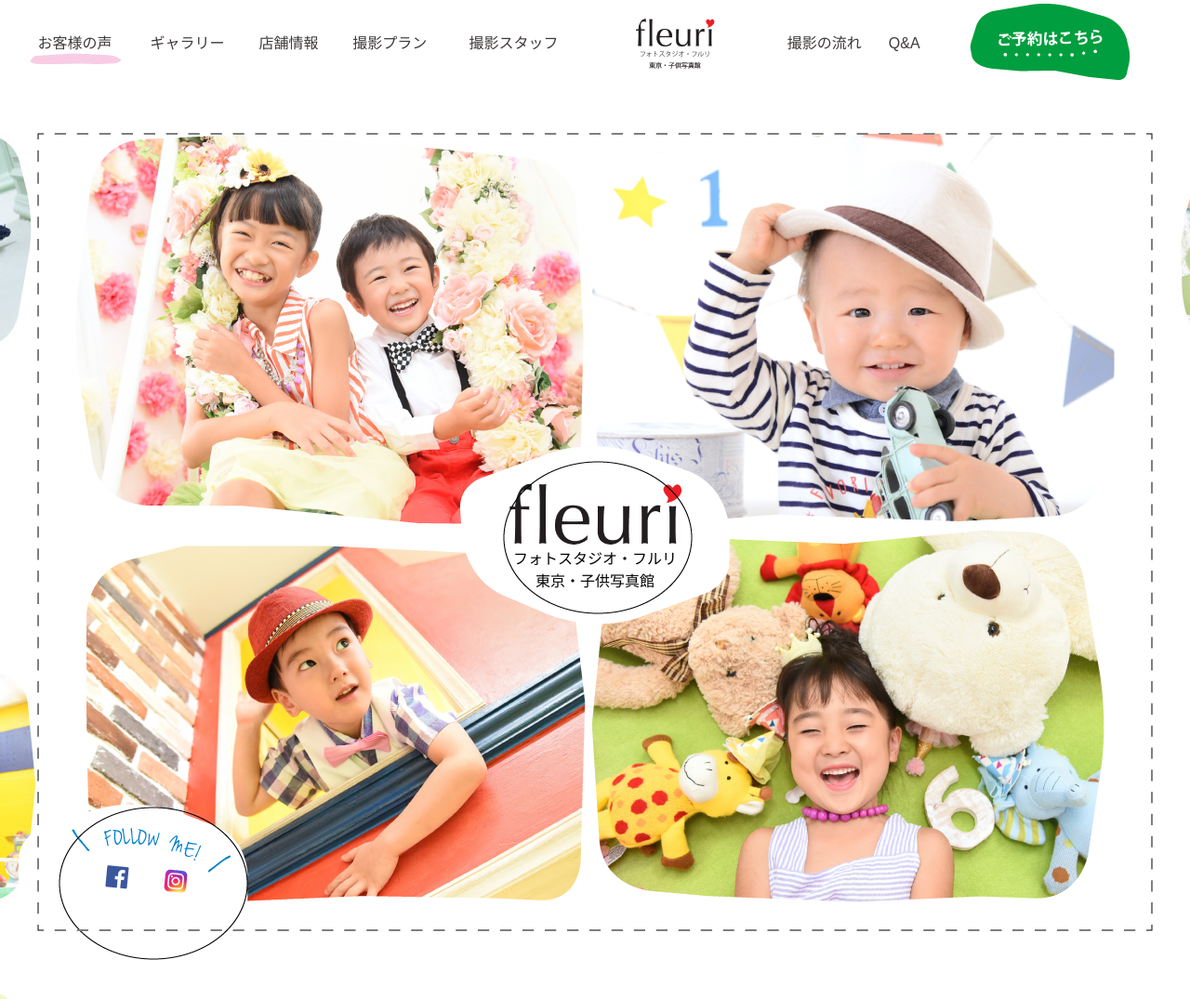
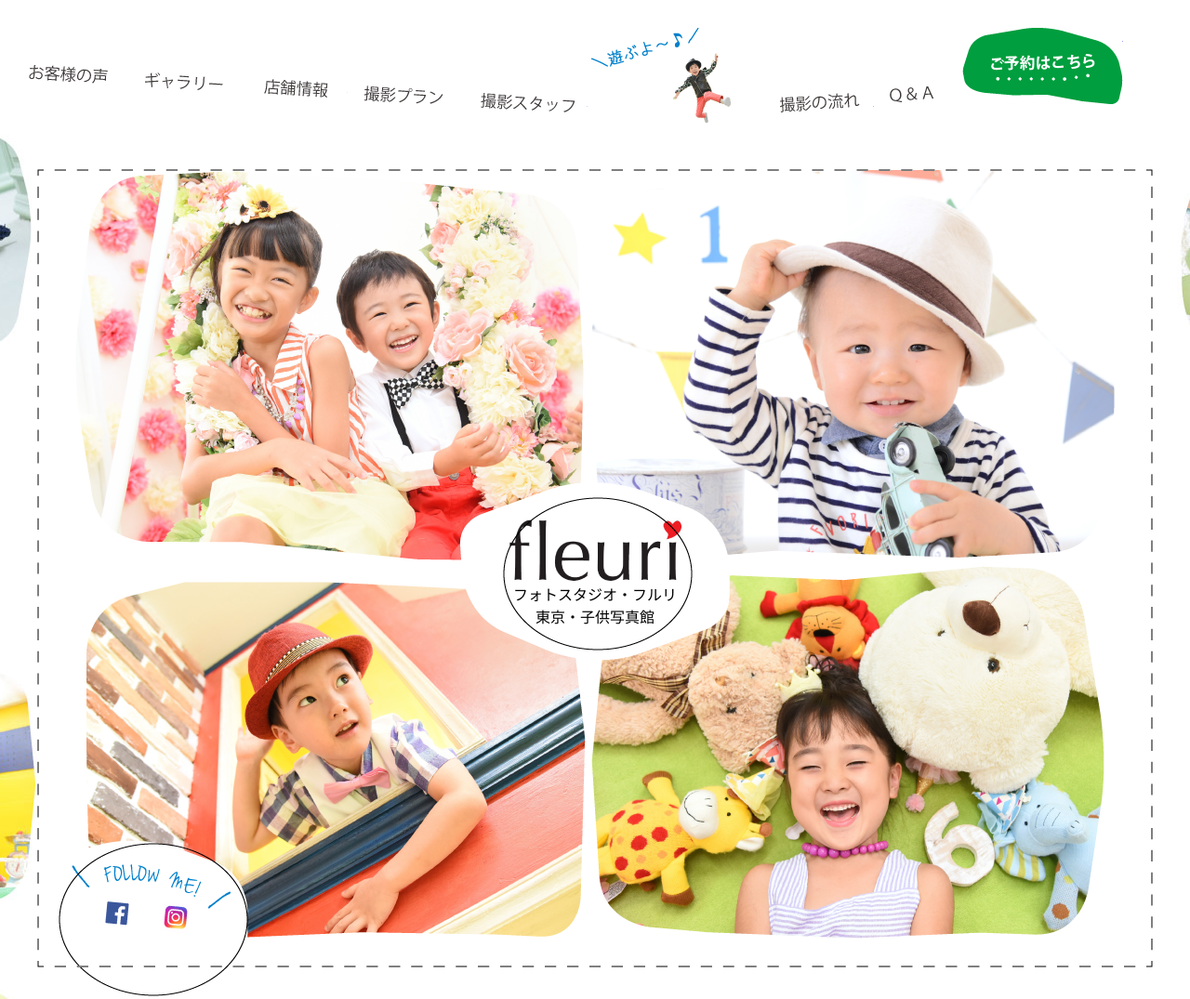
Before and after one commit to sublimeazul/studio, a plain HTML site: page index.html in a window 1280 px wide. Shown: the top 1075 px of the page at 93% size. Drawn offline with nearby package versions, Linux system fonts and the light colour scheme.

Commit message:
ナビ調整

```diff
--- a/index.html
+++ b/index.html
@@ -16,6 +16,17 @@
 
 <body>
 <header id="header">
+<ul id="menu">
+<li id="voice"><a href="#">お客様の声</a></li>
+<li id="gallery"><a href="#">ギャラリー</a></li>
+<li id="stores"><a href="#">店舗情報</a></li>
+<li id="plan"><a href="">撮影プラン</a></li>
+<li id="staff"><a href="gallery.html">撮影スタッフ</a></li>
+<li id="logos"><img src="images/nav_img.png" width="150" height="102" alt=""></li>
+<li id="flow"><a href="message.html">撮影の流れ</a></li>
+<li id="faq"><a href="gallery.html">Q&amp;A</a></li>
+<li id="contact"><a href="#">ご予約はこちら</a></li>
+</ul>
 <nav>
 <ul>
 <li class="current"><a href="#">お客様の声</a></li>
@@ -97,7 +108,7 @@
         <div class="slide-item"><img src="images/voice_img05.jpg" alt=""></div>
     </div>
 <p><img src="images/voices02.png" width="1220" height="112" alt=""></p>
-<p><a href="#"><img src="images/voices03.png" width="413" height="107" alt=""></a></p>
+<p class="more_voice"><a href="#"><img src="images/voices03.png" width="413" height="107" alt=""></a></p>
 </div>
 <!--/voices-->
 
--- a/js/common.js
+++ b/js/common.js
@@ -1,3 +1,19 @@
+//menu
+$(function() {
+      var navBox = $("nav");
+      navBox.hide();
+      var TargetPos = 185;
+      $(window).scroll( function() {
+         var ScrollPos = $(window).scrollTop();
+         if( ScrollPos > TargetPos ) {
+            navBox.fadeIn();
+         }
+         else {
+            navBox.fadeOut();
+         }
+      });
+   });
+
 //slider
 $('.slider-voice').slick({
     arrows: false,
--- a/scss/common.scss
+++ b/scss/common.scss
@@ -62,14 +62,132 @@ h3 {
 #header {
 	width: 1240px;
 	margin: 0 auto 50px;
+	position: relative;
+}
+
+/* ---------------------------------
+	topmenu
+---------------------------------- */
+ul#menu {
+	width: 100%;
+	height: 102px;
+	margin-top: 30px;
+	li {
+		display: inline-block;
+		vertical-align: top;
+		height: 36px;
+		position: relative;
+		a {
+			display: block;
+			position: relative;
+			overflow: hidden;
+			height: 36px;
+			background: url(../images/nav.png) no-repeat;
+			text-indent: 100%;
+			white-space: nowrap;
+			overflow: hidden;
+		}
+	}
+	#voice {
+		width: 115px;
+		top: 40px;
+		a {
+			background-position: 0 0;
+			&:hover {
+				background-position: 0 -36px;
+			}
+		}
+	}
+	#gallery {
+		width: 120px;
+		top: 48px;
+		a {
+			background-position: -115px 0;
+			&:hover {
+				background-position: -115px -36px;
+			}
+		}
+	}
+	#stores {
+		width: 110px;
+		top: 55px;
+		a {
+			background-position: -235px 0;
+			&:hover {
+				background-position: -235px -36px;
+			}
+		}
+	}
+	#plan {
+		width: 116px;
+		top: 62px;
+		a {
+			background-position: -345px 0;
+			&:hover {
+				background-position: -345px -36px;
+			}
+		}
+	}
+	#staff {
+		width: 133px;
+		top: 70px;
+		a {
+			background-position: -461px 0;
+			&:hover {
+				background-position: -461px -36px;
+			}
+		}
+	}
+	#logos {
+		width: 183px;
+		top: 0;
+	}
+	#flow {
+		width: 116px;
+		top: 70px;
+		a {
+			background-position: -595px 0;
+			&:hover {
+				background-position: -595px -36px;
+			}
+		}
+	}
+	#faq {
+		width: 76px;
+		top: 62px;
+		a {
+			background-position: -711px 0;
+			&:hover {
+				background-position: -711px -36px;
+			}
+		}
+	}
+	#contact {
+		padding-left: 10px;
+		a {
+			background: url(../images/reservation.png) no-repeat;
+			width: 173px;
+			height: 82px;
+		}
+	}
 }
 /* ---------------------------------
-	nav
+	nav-fixed
 ---------------------------------- */
 nav {
+	position: fixed;
+	top: 0;
+	left: 0;
+	width: 100%;
+	z-index: 5;
+	background: #fff;
+	-moz-box-shadow: 0 0 8px #cacaca;
+	-webkit-box-shadow: 0 0 8px #cacaca;
+	box-shadow: 0 0 8px #cacaca;
 	ul {
 		display: table;
-		width: 100%;
+		width: 1240px;
+		margin: 0 auto;
 		text-align: center;
 		overflow: hidden;
 	}
--- a/scss/contents.scss
+++ b/scss/contents.scss
@@ -189,6 +189,9 @@
 	margin-bottom: 100px;
 	p {
 		text-align: center;
+	}
+	.more_voice {
+		margin-top: 30px;
 	}
 }
 
```
Also changed, not shown: css/common.css, css/contents.css.
